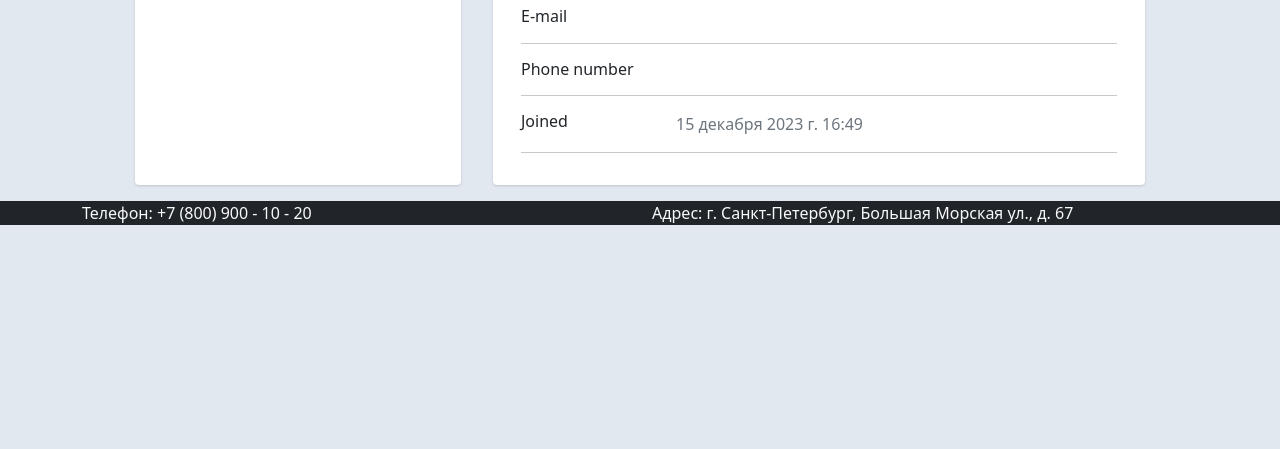
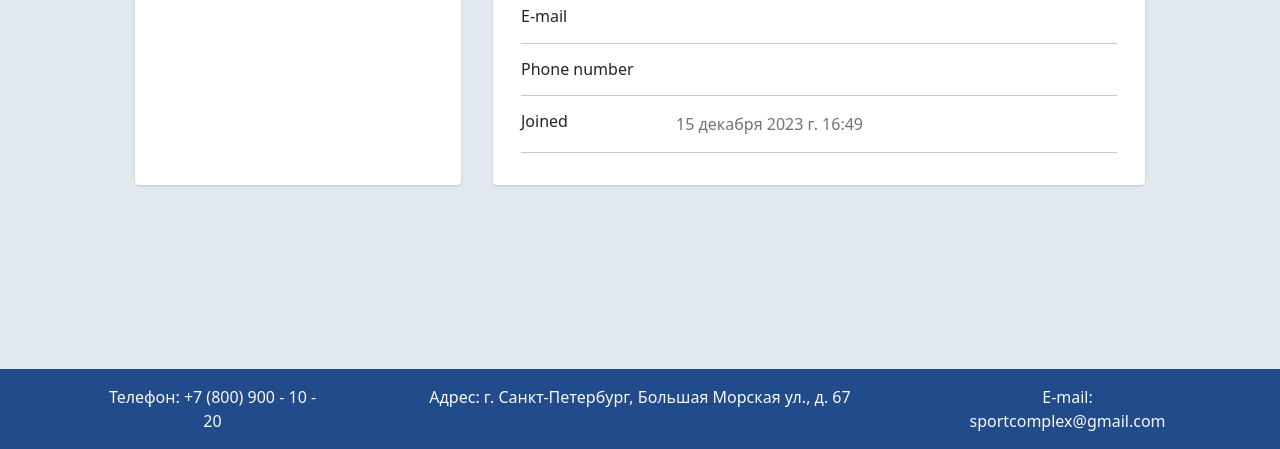
Before and after one commit to zhekan4ik2001/sportcomplex, a Django app: page /profile/ in a window 1280 px wide. Shown: the part 351-800 px from the top of the page. Run offline with Django 4.2, Linux system fonts and the light colour scheme; the visitor is signed in with stand-in values (Sample User, id 1); parts of the project's set-up code (start-up, migrations or seed data) failed here and were passed over; some libraries are stand-ins or nearby versions.

Commit message:
Add form into modal window. Format footer

```diff
--- a/application/forms.py
+++ b/application/forms.py
@@ -157,7 +157,7 @@
         widget=forms.Select(attrs={
             'class': 'form-control',
             'id': 'training_type',
-            'required': 'True'
+            'required': 'False'
         }),
         label=_('Training leader')
     )
--- a/application/static/css/style.css
+++ b/application/static/css/style.css
@@ -129,3 +129,9 @@
   display: flex;
   align-items: left;
 }
+
+footer{
+  height:5rem;
+  width: 100%;
+  background-color: rgb(33, 75, 138);
+}
--- a/application/templates/application/mainpage.html
+++ b/application/templates/application/mainpage.html
@@ -3,7 +3,7 @@
 {% load static %}
 
   <div class="site-wrap" id="home-section">
-    <div id="carouselExampleControls" class="carousel slide bg-secondary rounded" data-bs-ride="carousel" style="height: 500px; overflow: hidden;">
+    <div id="carouselExampleControls" class="carousel slide bg-secondary rounded m-5" data-bs-ride="carousel" style="height: 500px; overflow: hidden;">
             <div class="carousel-inner" style="top: -50%;">
                 <div class="carousel-item"><img class="w-100" src="https://sportishka.com/uploads/posts/2022-08/1660565926_4-sportishka-com-p-fitnes-zal-kudrovo-sport-krasivo-foto-20.jpg"></div>
                 <div class="carousel-item active"><img class="w-100" src="https://jlgarchitects.com/wp-content/uploads/starion1.jpg"></div>
--- a/application/templates/application/profile.html
+++ b/application/templates/application/profile.html
@@ -3,6 +3,12 @@
 {% load i18n %}
 
 {% block bodyblock %}
+<style>
+    footer{
+        position: fixed;
+        bottom:0;
+    }
+</style>
 <h1 style="padding-left: 15rem;">{% translate "Profile" %}</h1>
     <div class="row d-flex justify-content-center">
         <div class="card m-3 w-25">
--- a/application/templates/base_template.html
+++ b/application/templates/base_template.html
@@ -52,14 +52,17 @@
     </ul>
     {% block bodyblock %}
 	  {% endblock %}
-    <footer class="bg-dark text-light">
+    <footer class="text-light mt-3">
       <div class="container">
         <div class="row">
-          <div class="col-lg-6">
-            <div class="phone">Телефон: +7 (800) 900 - 10 - 20</div>
+          <div class="col text-center">
+            <div class="phone p-3">Телефон: +7 (800) 900 - 10 - 20</div>
           </div>
-          <div class="col-lg-6">
-            <div class="address">Адрес: г. Санкт-Петербург, Большая Морская ул., д. 67</div>
+          <div class="col-6 text-center">
+            <div class="address p-3">Адрес: г. Санкт-Петербург, Большая Морская ул., д. 67</div>
+          </div>
+          <div class="col text-center">
+            <div class="email p-3">E-mail: sportcomplex@gmail.com</div>
           </div>
         </div>
       </div>
```
Also changed, not shown: application/templates/application/schedule.html (+49 -9 lines).
